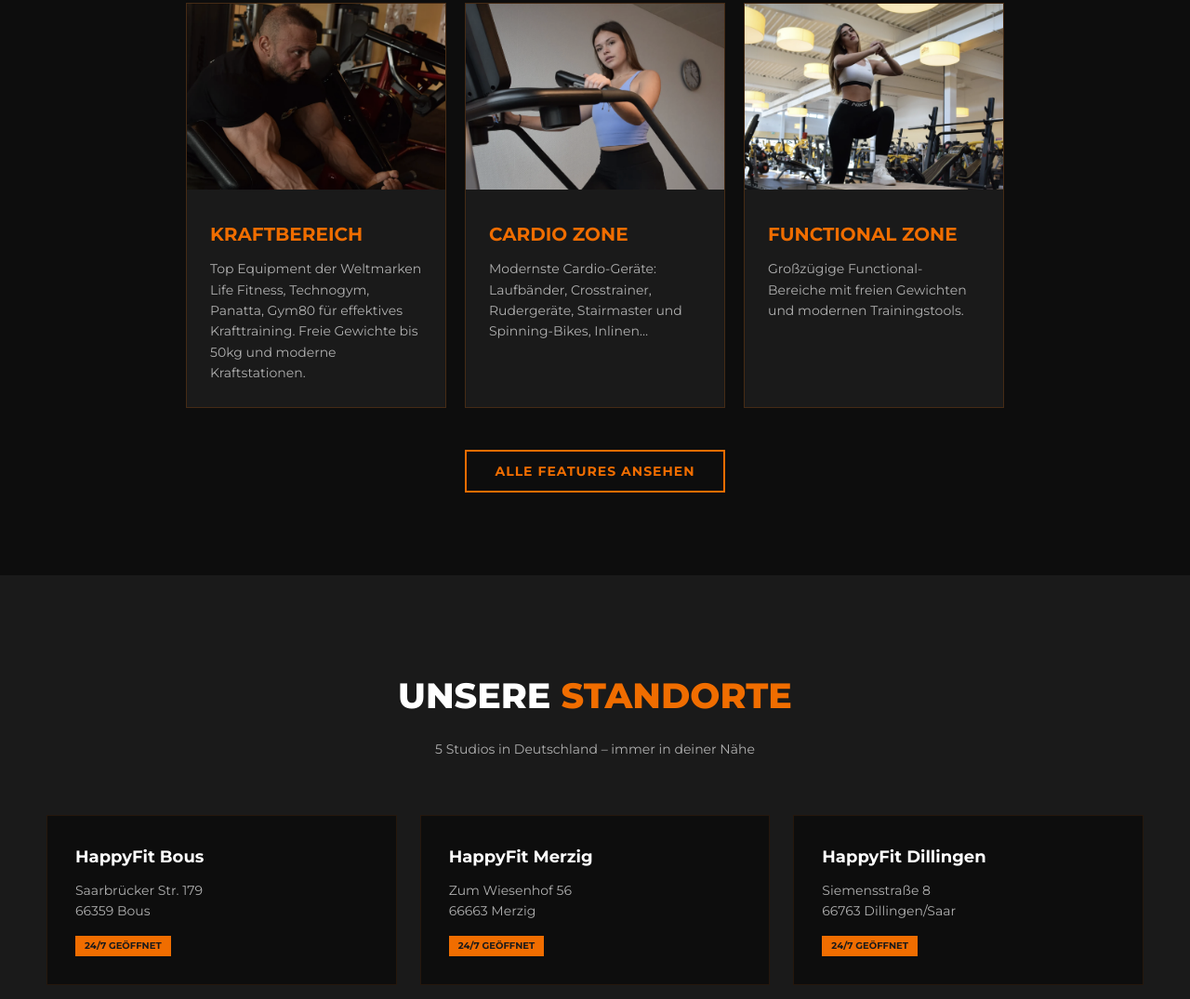
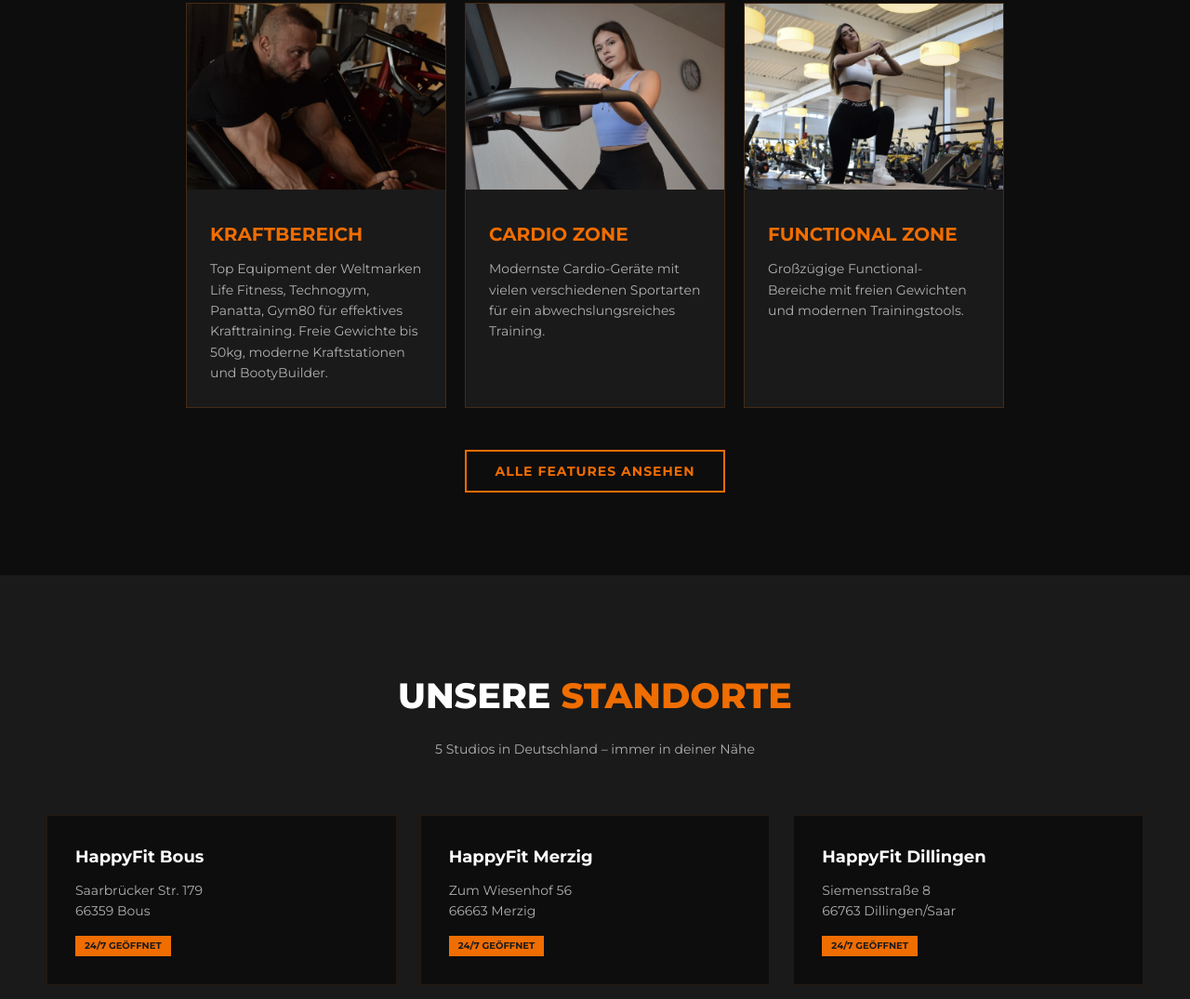
Before and after one commit to berits-cloud/happyfittest, a plain HTML site: page index.html in a window 1280 px wide. Shown: the part 1272-2347 px from the top of the page at 93% size. Drawn offline with Linux system fonts and the light colour scheme.

Commit message:
bootybuilder

```diff
--- a/index.html
+++ b/index.html
@@ -104,14 +104,14 @@
                 <img src="Bilder/DSC_0048.webp" alt="Kraftbereich">
                 <div class="feature-content">
                     <h3>Kraftbereich</h3>
-                    <p>Top Equipment der Weltmarken Life Fitness, Technogym, Panatta, Gym80 für effektives Krafttraining. Freie Gewichte bis 50kg und moderne Kraftstationen.</p>
+                    <p>Top Equipment der Weltmarken Life Fitness, Technogym, Panatta, Gym80 für effektives Krafttraining. Freie Gewichte bis 50kg, moderne Kraftstationen und BootyBuilder.</p>
                 </div>
             </div>
             <div class="feature-card">
                 <img src="Bilder/DSC_0978.webp" alt="Cardio Zone" style="object-position: center 30%;">
                 <div class="feature-content">
                     <h3>Cardio Zone</h3>
-                    <p>Modernste Cardio-Geräte: Laufbänder, Crosstrainer, Rudergeräte, Stairmaster und Spinning-Bikes, Inlinen…</p>
+                    <p>Modernste Cardio-Geräte mit vielen verschiedenen Sportarten für ein abwechslungsreiches Training.</p>
                 </div>
             </div>
             <div class="feature-card">
```
Also changed, not shown: ausstattung.html (+1 -1 lines).
